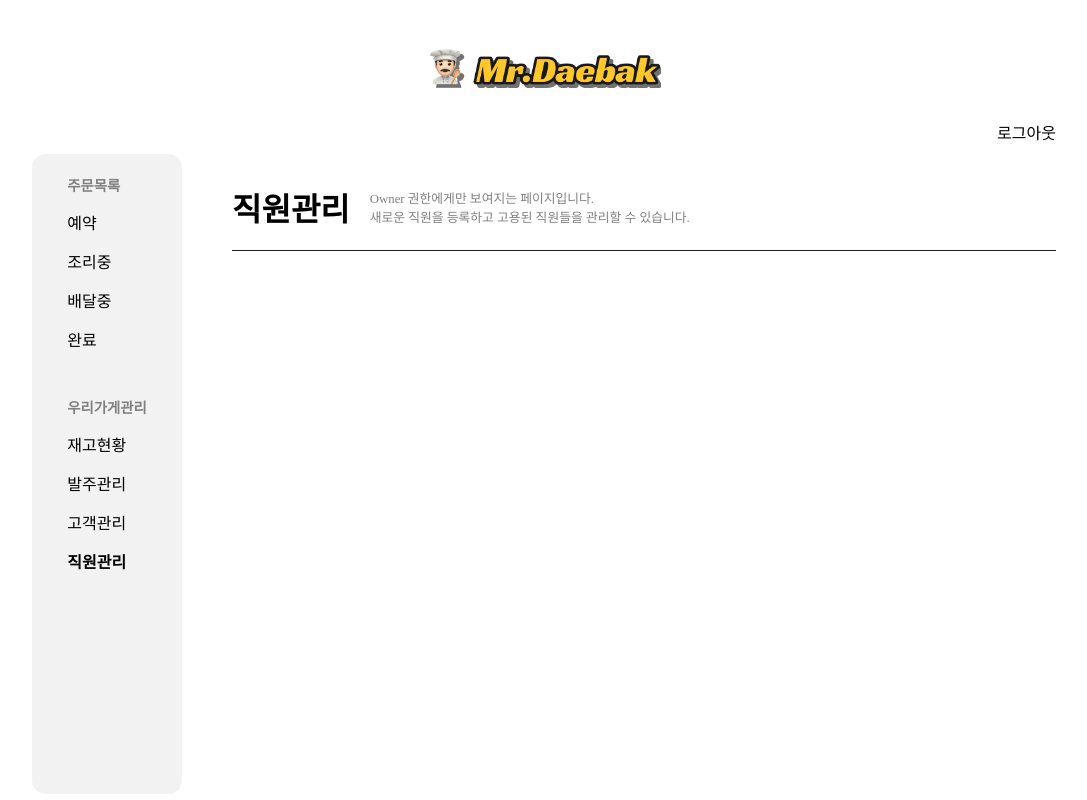
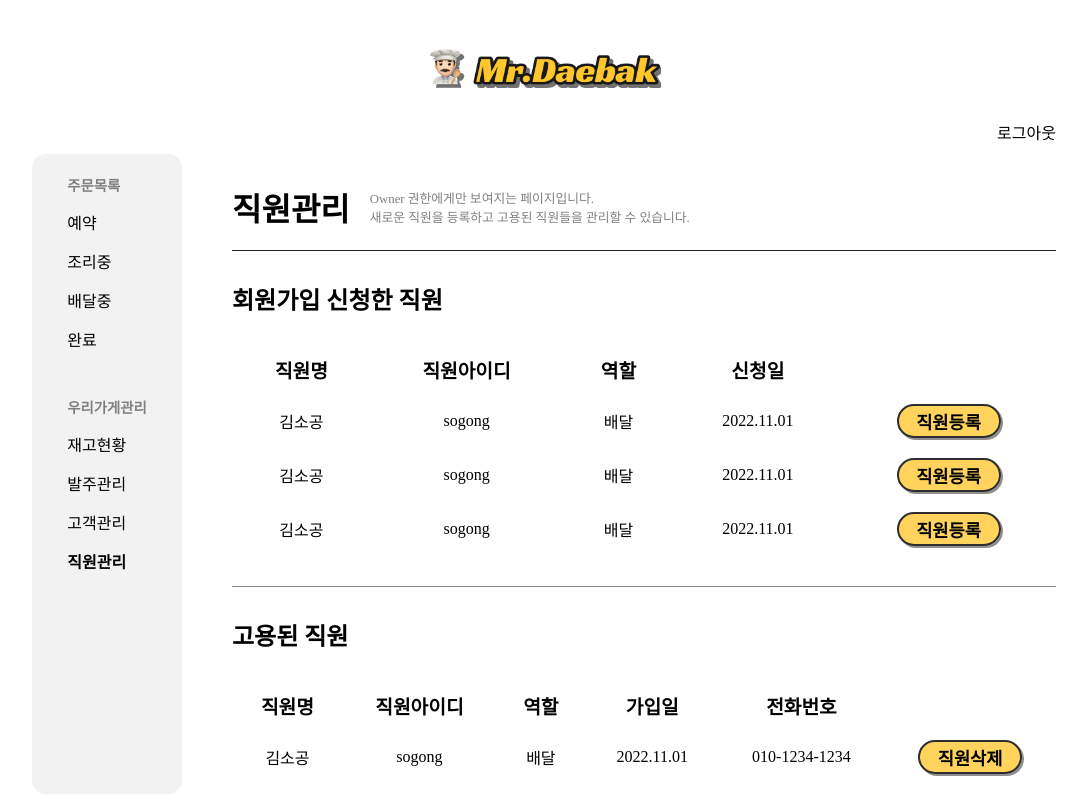
Before and after one commit to gaeguul/cowball-frontend, a React (Create React App) app: page /stafflist in a window 1280 px wide. Shown: the whole page, without its empty margins (96-1183 px from the left). Built offline with nearby package versions, Linux system fonts and the light colour scheme; a web font is replaced by a local one.

Commit message:
[Feat] 직원 관리 페이지 마크업 완성

```diff
--- a/src/Page/StaffListPage.js
+++ b/src/Page/StaffListPage.js
@@ -2,6 +2,25 @@ import React from 'react';
 import Layout from '../Component/Layout';
 import LogoNav from '../Component/LogoNav';
 import '../scss/StaffListPage.scss';
+
+function RegisterStaffButton() {
+  return (
+    <div className='register-staff-button-container'>
+      <div className='register-staff-button'>
+        <div className='button-title'>직원등록</div>
+      </div>
+    </div>
+  );
+}
+function DeleteStaffButton() {
+  return (
+    <div className='delete-staff-button-container'>
+      <div className='delete-staff-button'>
+        <div className='button-title'>직원삭제</div>
+      </div>
+    </div>
+  );
+}
 
 function StaffList() {
   return (
@@ -14,7 +33,142 @@ function StaffList() {
             <br></br>새로운 직원을 등록하고 고용된 직원들을 관리할 수 있습니다.
           </div>
         </div>
-        <div className='content-container'></div>
+        <div className='content-container'>
+          <div className='applied-staff-list-container'>
+            <div className='title'>회원가입 신청한 직원</div>
+            <div className='applied-staff-list'>
+              <table>
+                <thead>
+                  <tr>
+                    <th>직원명</th>
+                    <th>직원아이디</th>
+                    <th>역할</th>
+                    <th>신청일</th>
+                    <th></th>
+                  </tr>
+                </thead>
+                <tbody>
+                  <tr>
+                    <td>김소공</td>
+                    <td>sogong</td>
+                    <td>배달</td>
+                    <td>2022.11.01</td>
+                    <td>
+                      <RegisterStaffButton />
+                    </td>
+                  </tr>
+                  <tr>
+                    <td>김소공</td>
+                    <td>sogong</td>
+                    <td>배달</td>
+                    <td>2022.11.01</td>
+                    <td>
+                      <RegisterStaffButton />
+                    </td>
+                  </tr>
+                  <tr>
+                    <td>김소공</td>
+                    <td>sogong</td>
+                    <td>배달</td>
+                    <td>2022.11.01</td>
+                    <td>
+                      <RegisterStaffButton />
+                    </td>
+                  </tr>
+                </tbody>
+              </table>
+            </div>
+          </div>
+          <div className='employed-staff-list-container'>
+            <div className='title'>고용된 직원</div>
+            <div className='employed-staff-list'>
+              <table>
+                <thead>
+                  <tr>
+                    <th>직원명</th>
+                    <th>직원아이디</th>
+                    <th>역할</th>
+                    <th>가입일</th>
+                    <th>전화번호</th>
+                    <th></th>
+                  </tr>
+                </thead>
+                <tbody>
+                  <tr>
+                    <td>김소공</td>
+                    <td>sogong</td>
+                    <td>배달</td>
+                    <td>2022.11.01</td>
+                    <td>010-1234-1234</td>
+                    <td>
+                      <DeleteStaffButton />
+                    </td>
+                  </tr>
+                  <tr>
+                    <td>김소공</td>
+                    <td>sogong</td>
+                    <td>배달</td>
+                    <td>2022.11.01</td>
+                    <td>010-1234-1234</td>
+                    <td>
+                      <DeleteStaffButton />
+                    </td>
+                  </tr>
+                  <tr>
+                    <td>김소공</td>
+                    <td>sogong</td>
+                    <td>배달</td>
+                    <td>2022.11.01</td>
+                    <td>010-1234-1234</td>
+                    <td>
+                      <DeleteStaffButton />
+                    </td>
+                  </tr>
+                  <tr>
+                    <td>김소공</td>
+                    <td>sogong</td>
+                    <td>배달</td>
+                    <td>2022.11.01</td>
+                    <td>010-1234-1234</td>
+                    <td>
+                      <DeleteStaffButton />
+                    </td>
+                  </tr>
+                  <tr>
+                    <td>김소공</td>
+                    <td>sogong</td>
+                    <td>조리</td>
+                    <td>2022.11.01</td>
+                    <td>010-1234-1234</td>
+                    <td>
+                      <DeleteStaffButton />
+                    </td>
+                  </tr>
+                  <tr>
+                    <td>김소공</td>
+                    <td>sogong</td>
+                    <td>조리</td>
+                    <td>2022.11.01</td>
+                    <td>010-1234-1234</td>
+                    <td>
+                      <DeleteStaffButton />
+                    </td>
+                  </tr>
+                  <tr>
+                    <td>김소공</td>
+                    <td>sogong</td>
+                    <td>조리</td>
+                    <td>2022.11.01</td>
+                    <td>010-1234-1234</td>
+                    <td>
+                      <DeleteStaffButton />
+                    </td>
+                  </tr>
+                </tbody>
+              </table>
+            </div>
+          </div>
+        </div>
       </div>
     </div>
   );
--- a/src/scss/StaffListPage.scss
+++ b/src/scss/StaffListPage.scss
@@ -2,6 +2,45 @@
 
 @import './component/layout';
 @import './component/logonav';
+
+@mixin staff-list-title {
+  display: flex;
+  justify-content: flex-start;
+  font-size: 1.5em;
+  font-weight: 600;
+  margin-top: 30px;
+}
+
+@mixin staff-list {
+  display: flex;
+  justify-content: flex-start;
+  width: 100%;
+  // height: 100%;
+  white-space: nowrap;
+  overflow: auto;
+
+  table {
+    width: 100%;
+    padding-top: 30px;
+    border-spacing: 0;
+    white-space: nowrap;
+    overflow: auto;
+
+    tbody td {
+      height: 30px;
+    }
+
+    th,
+    td {
+      padding: 10px 20px;
+    }
+
+    thead {
+      font-weight: 600;
+      font-size: 1.2em;
+    }
+  }
+}
 
 .stafflist-container {
   display: flex;
@@ -32,4 +71,76 @@
       text-align: left;
     }
   }
+  .content-container {
+    overflow: auto;
+    .applied-staff-list-container {
+      .title {
+        @include staff-list-title;
+      }
+      .applied-staff-list {
+        @include staff-list;
+      }
+    }
+
+    .employed-staff-list-container {
+      margin-top: 30px;
+      border-top: 1px solid #888888;
+
+      .title {
+        @include staff-list-title;
+      }
+      .employed-staff-list {
+        @include staff-list;
+      }
+    }
+  }
 }
+
+@mixin staff-button-container {
+  display: flex;
+  justify-content: center;
+  align-items: center;
+}
+
+@mixin staff-button {
+  display: flex;
+  justify-content: center;
+  align-items: center;
+
+  width: 100px;
+  height: 30px;
+
+  border: 2px solid #2d2d2d;
+  border-radius: 20px;
+
+  background: #ffc72cc5;
+  color: rgb(0, 0, 0);
+  box-shadow: 2px 2px 0px rgba(0, 0, 0, 0.438);
+
+  &:hover {
+    cursor: pointer;
+    box-shadow: inset 2px 2px 0px rgba(0, 0, 0, 0.438);
+    color: rgb(0, 0, 0);
+  }
+
+  .button-title {
+    font-weight: 600;
+    font-size: 1.1em;
+  }
+}
+
+.register-staff-button-container {
+  @include staff-button-container;
+
+  .register-staff-button {
+    @include staff-button;
+  }
+}
+
+.delete-staff-button-container {
+  @include staff-button-container;
+
+  .delete-staff-button {
+    @include staff-button;
+  }
+}
--- a/src/scss/component/_logonav.scss
+++ b/src/scss/component/_logonav.scss
@@ -75,7 +75,7 @@
     }
 
     .active {
-      font-weight: 600;
+      font-weight: 700;
     }
   }
 }
```
